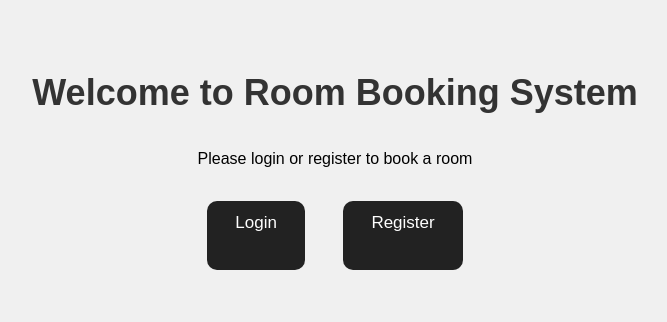
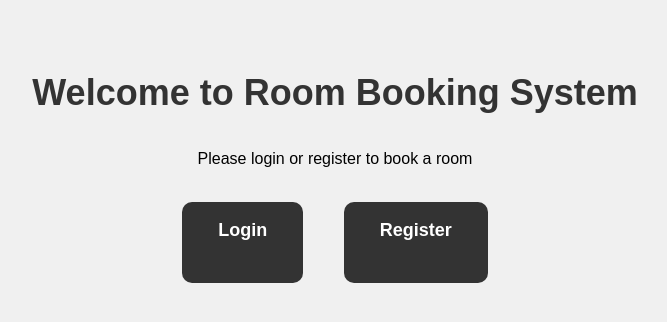
Before and after one commit to Dhanush9358/fastapi-project, a FastAPI app: page / in a window 1280 px wide. Shown: the top 322 px of the page, without its empty margins (305-972 px from the left). Run offline with FastAPI, Linux system fonts and the light colour scheme.

Commit message:
style update

```diff
--- a/static/style.css
+++ b/static/style.css
@@ -216,17 +216,15 @@ a:hover,
 }
 
 .btn {
-  display: inline-block;
-  margin: 1em;
-  padding: 12px 28px;
-  background-color: #222;
-  color: white;
-  text-decoration: none;
-  border-radius: 10px;
-  font-size: 17px;
-  font-weight: normal;
-  transition: background-color 0.3s ease;
-  box-shadow: none;
+      display: inline-block;
+      margin: 1em;
+      padding: 1em 2em;
+      background-color: #333;
+      color: #fff;
+      text-decoration: none;
+      border-radius: 10px;
+      font-size: 18px;
+      transition: background-color 0.3s;
 }
 
 
```
